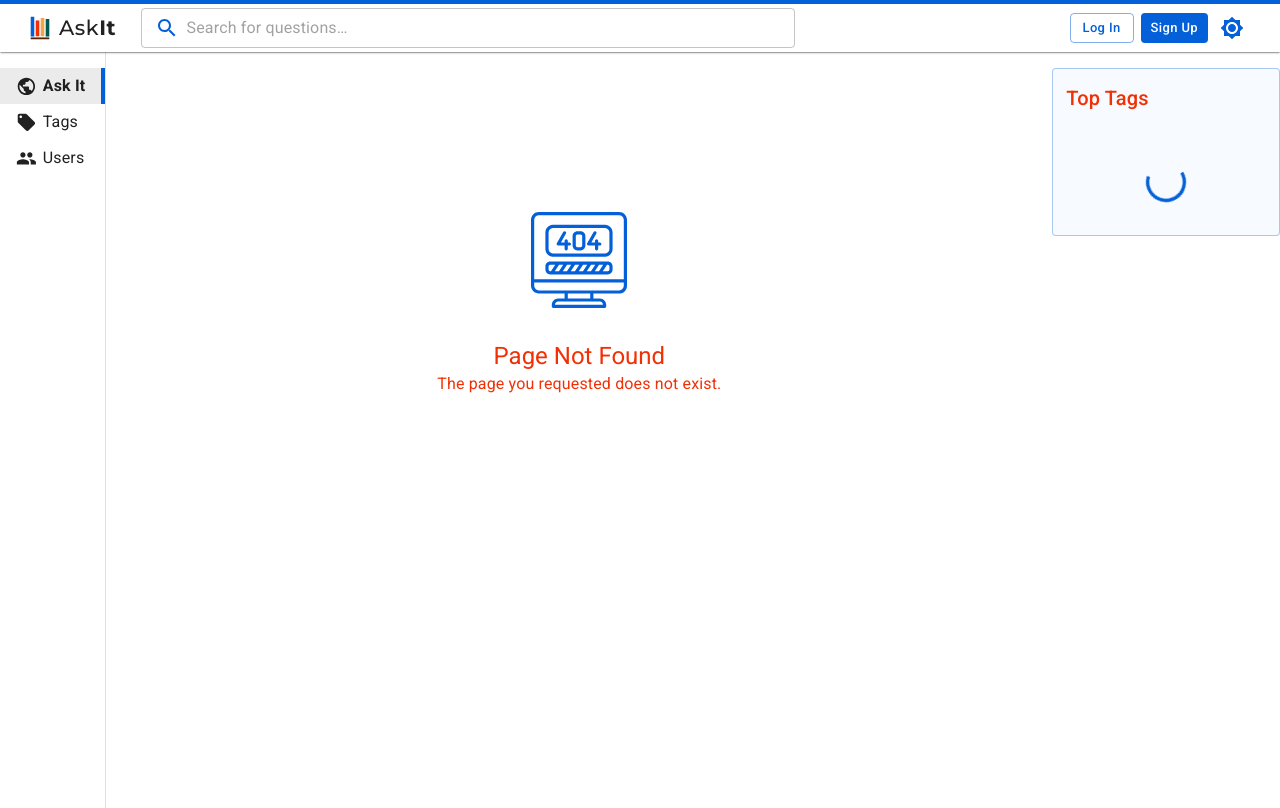
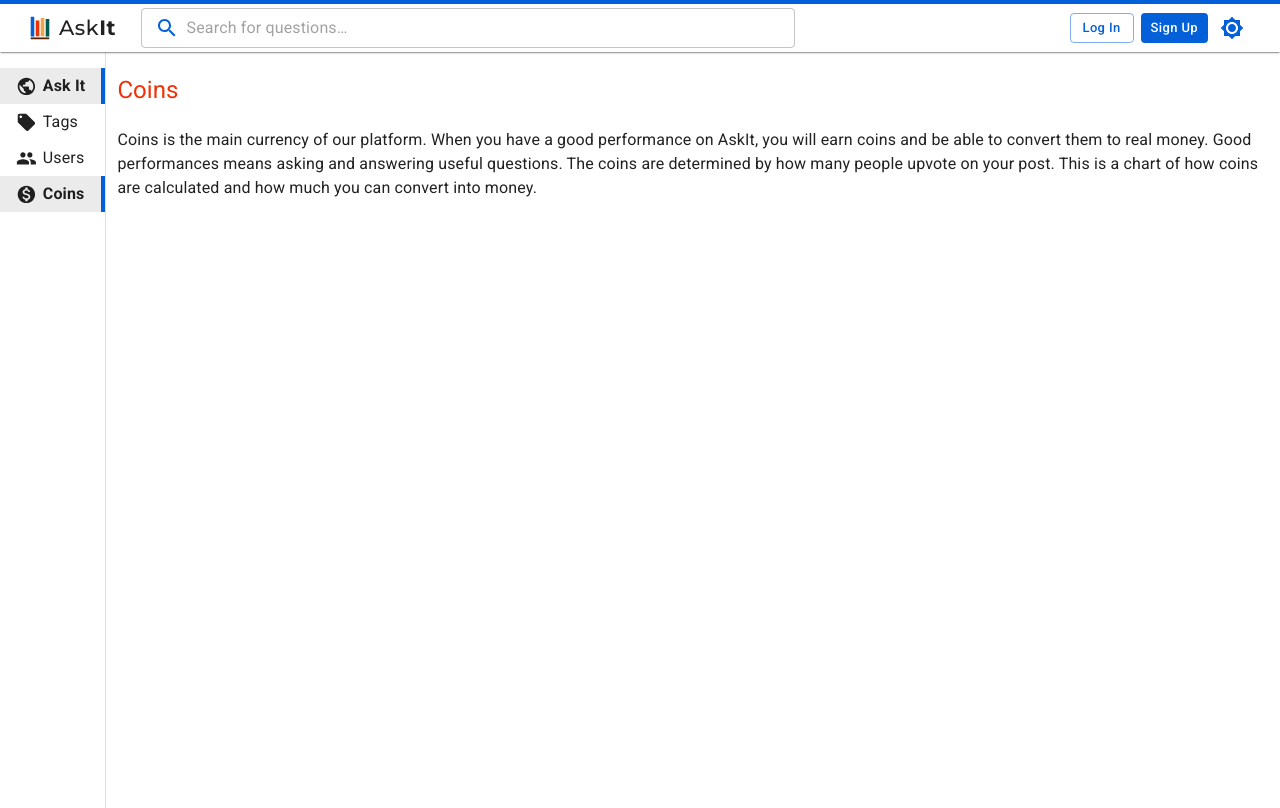
Before and after one commit to Atnhai/AskIt-Webboard, a React (Create React App) app in the folder client/: page /coins in a window 1280 px wide. Before the commit this address had no page. Built offline with nearby package versions, Linux system fonts and the light colour scheme.

Commit message:
Coins page

```diff
--- a/client/src/components/NavMenuDesktop.js
+++ b/client/src/components/NavMenuDesktop.js
@@ -6,6 +6,7 @@ import { useTheme } from '@material-ui/core/styles';
 import PublicIcon from '@material-ui/icons/Public';
 import LocalOfferIcon from '@material-ui/icons/LocalOffer';
 import PeopleIcon from '@material-ui/icons/People';
+import MonetizationOnIcon from '@material-ui/icons/MonetizationOn';
 
 const DesktopNavMenu = () => {
   const { pathname } = useLocation();
@@ -46,6 +47,14 @@ const DesktopNavMenu = () => {
             <PeopleIcon className={classes.menuIcon} />
             Users
           </MenuItem>
+          <MenuItem
+            selected={pathname.startsWith('/coins')}
+            component={RouterLink}
+            to="/coins"
+          >
+            <MonetizationOnIcon className={classes.menuIcon} />
+            Coins
+          </MenuItem>
         </div>
         <Divider orientation="vertical" flexItem />
       </div>
--- /dev/null
+++ b/client/src/pages/CoinsPage.js
@@ -0,0 +1,38 @@
+import { useState } from 'react';
+import { useQuery } from '@apollo/client';
+import { GET_ALL_TAGS } from '../graphql/queries';
+import { Link as RouterLink } from 'react-router-dom';
+import LoadingSpinner from '../components/LoadingSpinner';
+import { useStateContext } from '../context/state';
+import { getErrorMsg } from '../utils/helperFuncs';
+import { useTable } from 'react-table';
+import { Typography, Chip, TextField, InputAdornment } from '@material-ui/core';
+import { useTagsPageStyles } from '../styles/muiStyles';
+import SearchIcon from '@material-ui/icons/Search';
+
+const CoinsPage = () => {
+  const { notify } = useStateContext();
+  const { data, loading } = useQuery(GET_ALL_TAGS, {
+    onError: (err) => {
+      notify(getErrorMsg(err), 'error');
+    },
+  });
+
+  const [filterInput, setFilterInput] = useState('');
+  const classes = useTagsPageStyles();
+
+  return (
+    <div className={classes.root}>
+      <Typography variant="h5" className={classes.titleText} color="secondary">
+        Coins
+      </Typography>
+      <Typography variant="body1">
+        Coins is the main currency of our platform. When you have a good performance on AskIt, you will earn coins and be able to convert them to real money.
+        Good performances means asking and answering useful questions. The coins are determined by how many people upvote on your post. This is a chart of how coins
+        are calculated and how much you can convert into money.
+      </Typography>
+    </div>
+  );
+};
+
+export default CoinsPage;
--- a/client/src/pages/Routes.js
+++ b/client/src/pages/Routes.js
@@ -4,6 +4,7 @@ import RightSidePanel from '../components/RightSidePanel';
 import QuesListPage from './QuesListPage';
 import AllTagsPage from './AllTagsPage';
 import AllUsersPage from './AllUsersPage';
+import CoinsPage from './CoinsPage';
 import QuestionPage from './QuestionPage';
 import AskQuestionPage from './AskQuestionPage';
 import UserPage from './UserPage';
@@ -43,6 +44,10 @@ const Routes = () => {
             <NavMenuDesktop />
             <AllUsersPage />
           </Route>
+          <Route exact path="/coins">
+            <NavMenuDesktop />
+            <CoinsPage />
+          </Route>
           <Route exact path="/user/:username">
             <NavMenuDesktop />
             <UserPage />
--- /dev/null
+++ b/package.json
@@ -0,0 +1,5 @@
+{
+  "dependencies": {
+    "react-table": "^7.8.0"
+  }
+}
```
Also changed, not shown: 1 other file (tests, documents, lock files or other folders).
